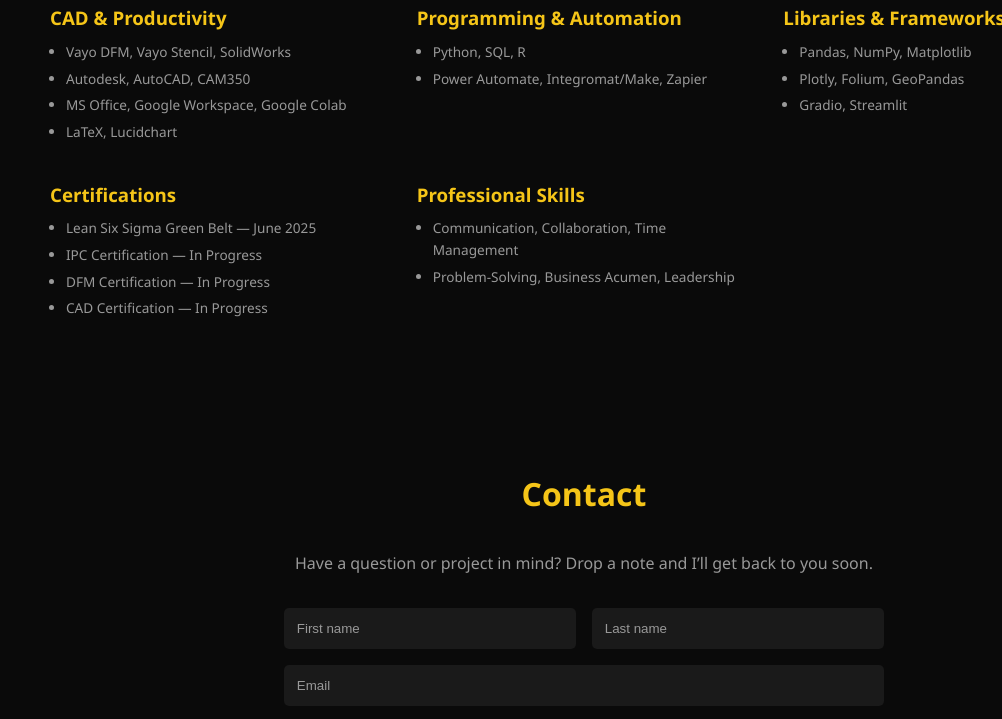
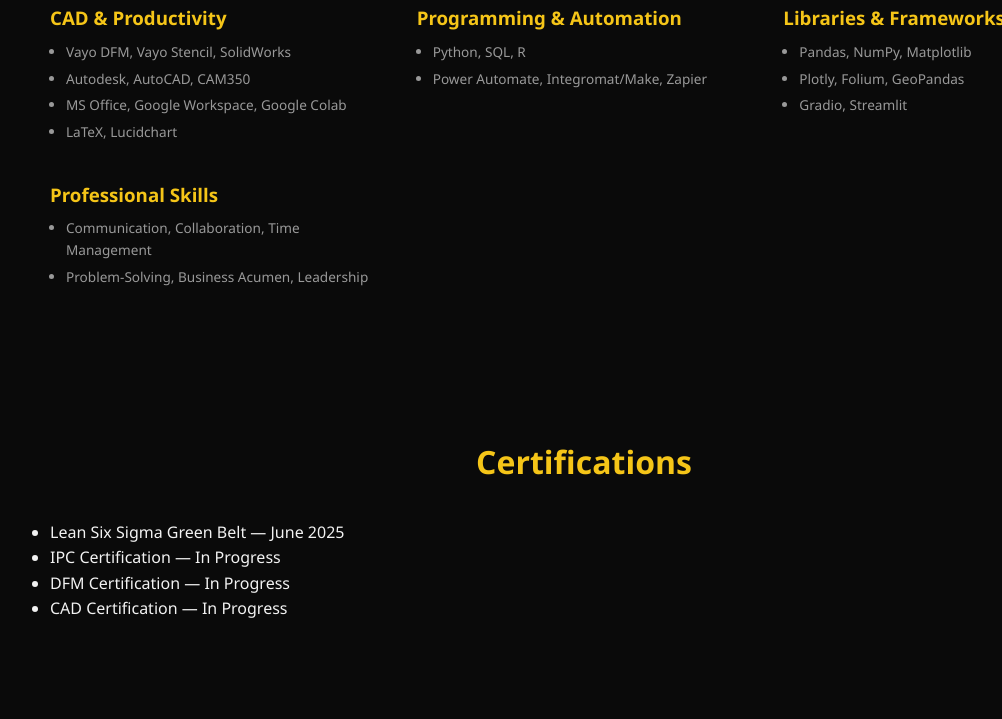
Before and after one commit to akshpatel1612/Portfolio, a plain HTML site: page index.html in a window 1280 px wide. Shown: the part 5656-6375 px from the top of the page, without its empty margins (56-1058 px from the left). Drawn offline with Linux system fonts and the light colour scheme.

Commit message:
Certification Section

```diff
--- a/index.html
+++ b/index.html
@@ -324,15 +324,7 @@
             </ul>
           </div>
           <!-- Separate certifications and professional skills into distinct categories -->
-          <div class="skill-category">
-            <h3>Certifications</h3>
-            <ul>
-              <li>Lean Six Sigma Green Belt — June 2025</li>
-              <li>IPC Certification — In Progress</li>
-              <li>DFM Certification — In Progress</li>
-              <li>CAD Certification — In Progress</li>
-            </ul>
-          </div>
+          <!-- Certifications moved to its own section per request -->
           <div class="skill-category">
             <h3>Professional Skills</h3>
             <ul>
@@ -344,8 +336,23 @@
       </div>
     </section>
 
+    <!-- Certifications Section -->
+    <section id="certifications" class="section fade-in delay-7">
+      <div class="container">
+        <h2>Certifications</h2>
+        <div class="certifications-list">
+          <ul>
+            <li>Lean Six Sigma Green Belt — June 2025</li>
+            <li>IPC Certification — In Progress</li>
+            <li>DFM Certification — In Progress</li>
+            <li>CAD Certification — In Progress</li>
+          </ul>
+        </div>
+      </div>
+    </section>
+
     <!-- Contact Section -->
-    <section id="contact" class="section fade-in delay-7">
+    <section id="contact" class="section fade-in delay-8">
       <div class="container">
         <h2>Contact</h2>
         <p class="contact-intro">
@@ -431,7 +438,7 @@
             LinkedIn
           </a>
           <!-- Instagram placeholder, update href with your Instagram link -->
-          <a href="#" target="_blank">
+          <a href="https://www.instagram.com/aksh.16.12?igsh=MTFmN213MzBzajVhZA%3D%3D&utm_source=qr" target="_blank">
             <svg
               xmlns="http://www.w3.org/2000/svg"
               viewBox="0 0 24 24"
```
